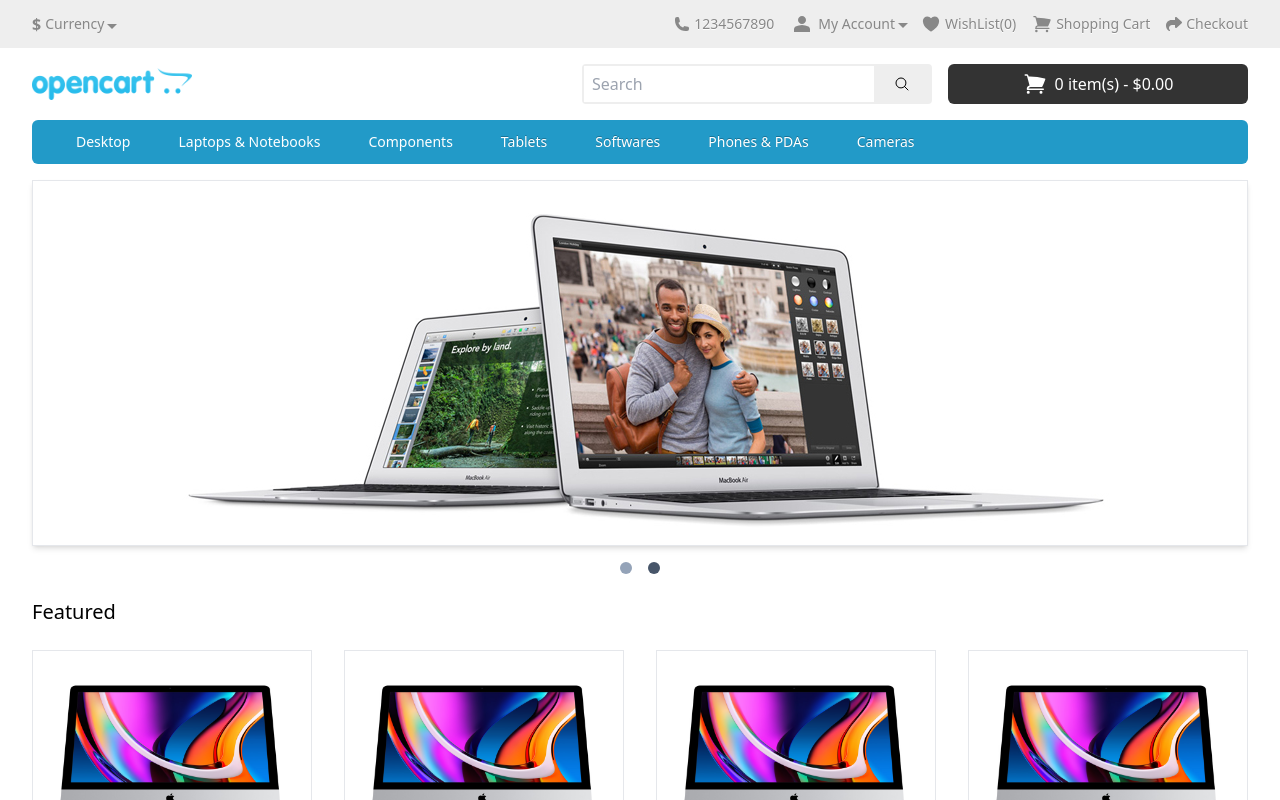
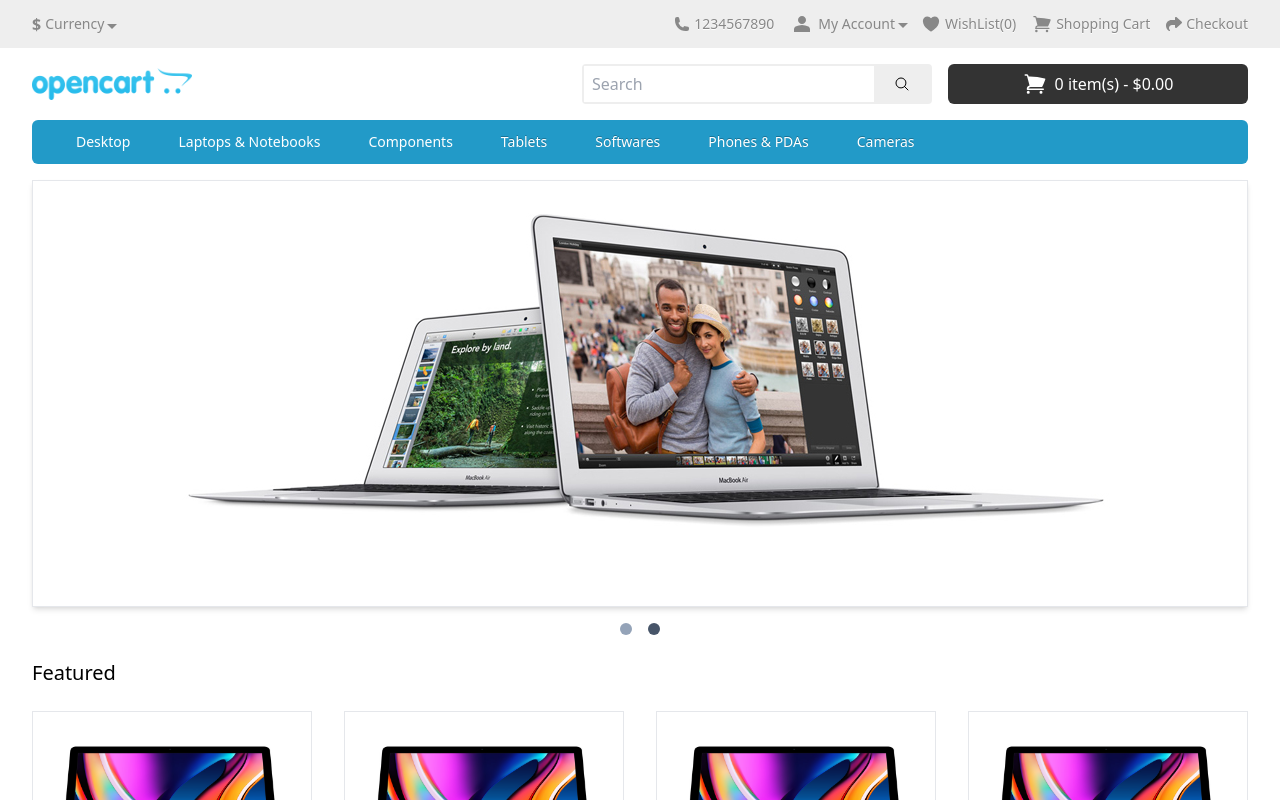
Before and after one commit to pankajmokashi/opencart-project, a React (Vite) app: page / in a window 1280 px wide. Shown: the top 800 px of the page. Built offline with nearby package versions, Linux system fonts and the light colour scheme.

Commit message:
feat(Carousel): update slider height

```diff
--- a/src/components/Carousel.jsx
+++ b/src/components/Carousel.jsx
@@ -36,7 +36,7 @@
   return (
     <CarouselProvider
       naturalSlideWidth={100}
-      naturalSlideHeight={30}
+      naturalSlideHeight={35}
       totalSlides={totalSlides}
     >
       <Slider className="shadow-md border">
```
